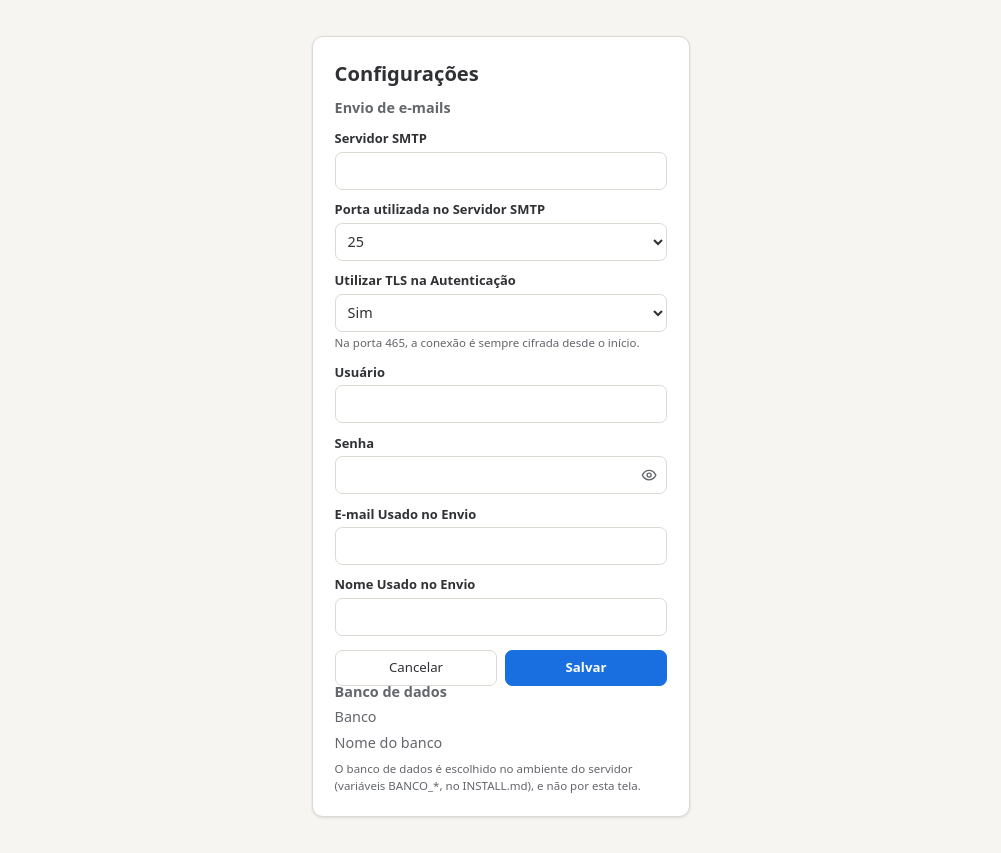
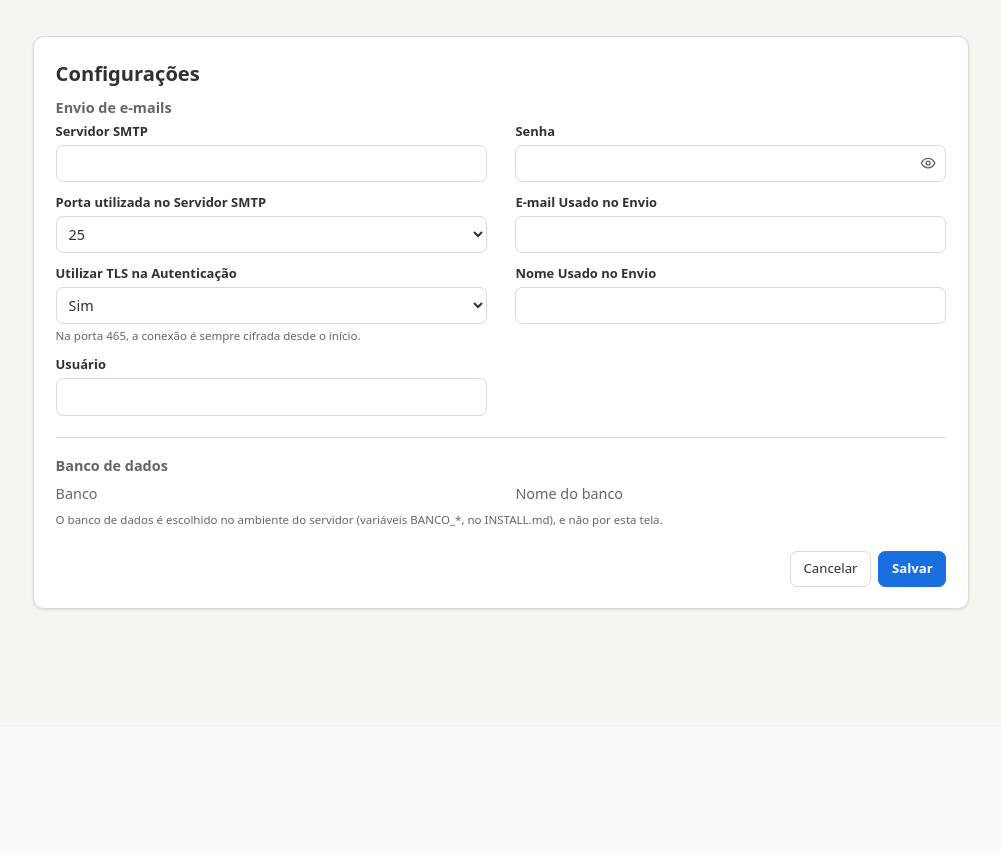
Before and after one commit to DiegoMendesRodrigues/Projetos-Demandas, a Flask app: template templates/configuracoes.html in a window 1280 px wide. Shown: the part 73-926 px from the top of the page, without its empty margins (139-1140 px from the left). After the commit the page ends 684 px from the top, so only its background shows below. Run offline with Flask 3, Linux system fonts and the light colour scheme; the template is opened without the code that fills it: values that come from a table or form of the project are taken from there, others are empty; some libraries are stand-ins or nearby versions.

Commit message:
feat: Configurações em duas colunas e documentação atualizada
- Tela Configurações com os campos do envio de e-mails em duas colunas e a
  seção Banco de dados acima dos botões Cancelar e Salvar.
- .gitignore reorganizado: a pasta database/, arquivos de ambiente, senhas,
  certificados, cópias de segurança e arquivos de editores ficam de fora.
- README.md com todas as tecnologias utilizadas no projeto.

Co-Authored-By: Claude Opus 5.5 <noreply@anthropic.com>

```diff
--- a/static/css/style.css
+++ b/static/css/style.css
@@ -3288,10 +3288,33 @@ kbd {
   margin: 0 0 12px;
 }
 
+/* Configurações: os campos do e-mail em duas colunas (as de .perfil-colunas) e, abaixo deles e
+   acima dos botões, o banco de dados, separado por uma linha. */
+.configuracoes-banco {
+  margin-top: 24px;
+  padding-top: 20px;
+  border-top: 1px solid var(--borda);
+}
+
+.configuracoes-banco .subtitulo {
+  margin-top: 0;
+}
+
+.configuracoes .perfil-acoes {
+  margin-top: 24px;
+}
+
 .banco-em-uso {
   display: grid;
-  gap: 6px;
-  margin: 0 0 8px;
+  grid-template-columns: repeat(2, minmax(0, 1fr));
+  gap: 6px 32px;
+  margin: 8px 0;
+}
+
+@media (max-width: 760px) {
+  .banco-em-uso {
+    grid-template-columns: minmax(0, 1fr);
+  }
 }
 
 .banco-em-uso > div {
--- a/templates/configuracoes.html
+++ b/templates/configuracoes.html
@@ -3,14 +3,16 @@
 {% extends "base.html" %}
 {% block title %}Configurações - Projetos &amp; Demandas{% endblock %}
 {% block main %}
-  <div class="cartao-central perfil">
+  <div class="cartao-central perfil perfil-largo configuracoes">
     <h1>Configurações</h1>
+    <form action="{{ url_for('principal.configuracoes') }}" method="post" autocomplete="off">
+      {{ form.hidden_tag() }}
       <h2 class="subtitulo">Envio de e-mails</h2>
       {% if sem_hosts_permitidos %}
         <p class="compartilhar-alerta configuracoes-alerta">Defina HOSTS_PERMITIDOS no ambiente do servidor com o domínio ou o IP do sistema (INSTALL.md). Sem isso, um pedido com outro endereço pode fazer o link de criar uma nova senha apontar para outro site.</p>
       {% endif %}
-    <form action="{{ url_for('principal.configuracoes') }}" method="post" autocomplete="off">
-      {{ form.hidden_tag() }}
+      <div class="perfil-colunas">
+        <div class="perfil-coluna">
           <label for="servidor">{{ form.servidor.label.text }}</label>
           {{ form.servidor(required=True, maxlength=200, autocomplete='off') }}
           {% for erro in form.servidor.errors %}<p class="erro-campo">{{ erro }}</p>{% endfor %}
@@ -24,6 +26,8 @@
           <label for="usuario">{{ form.usuario.label.text }}</label>
           {{ form.usuario(required=True, maxlength=200, autocomplete='off') }}
           {% for erro in form.usuario.errors %}<p class="erro-campo">{{ erro }}</p>{% endfor %}
+        </div>
+        <div class="perfil-coluna">
           <label for="senha">{{ form.senha.label.text }}</label>
           {{ form.senha(required=not tem_senha, maxlength=200, autocomplete='new-password') }}
           {% if tem_senha %}<p class="anexos-dica">Deixe em branco para manter a senha atual.</p>{% endif %}
@@ -34,12 +38,10 @@
           <label for="nome_envio">{{ form.nome_envio.label.text }}</label>
           {{ form.nome_envio(required=True, maxlength=200, autocomplete='off') }}
           {% for erro in form.nome_envio.errors %}<p class="erro-campo">{{ erro }}</p>{% endfor %}
-      <div class="formulario-acoes">
-        <a class="botao" href="{{ url_for('principal.quadro') }}">Cancelar</a>
-        <button class="botao botao-primario" type="submit">Salvar</button>
         </div>
-    </form>
-    <h2 class="subtitulo">Banco de dados</h2>
+      </div>
+      <section class="configuracoes-banco" aria-labelledby="banco-titulo">
+        <h2 class="subtitulo" id="banco-titulo">Banco de dados</h2>
         {% if aviso_do_banco %}
           <p class="compartilhar-alerta configuracoes-alerta" data-aviso-do-banco>{{ aviso_do_banco }}</p>
         {% endif %}
@@ -51,6 +53,12 @@
           {% if banco_em_uso.tls %}<div><dt>Conexão</dt><dd>{{ banco_em_uso.tls }}</dd></div>{% endif %}
         </dl>
         <p class="anexos-dica">O banco de dados é escolhido no ambiente do servidor (variáveis BANCO_*, no INSTALL.md), e não por esta tela.</p>
+      </section>
+      <div class="perfil-acoes">
+        <a class="botao" href="{{ url_for('principal.quadro') }}">Cancelar</a>
+        <button class="botao botao-primario" type="submit">Salvar</button>
+      </div>
+    </form>
   </div>
   {% include "_ver_senha.html" %}
 {% endblock %}
```
Also changed, not shown: tests/test_banco.py (+1 -1 lines), tests/test_configuracoes.py (+14 -1 lines), README.md, 1 other file. Lines whose indentation alone changed are shown as unchanged.
